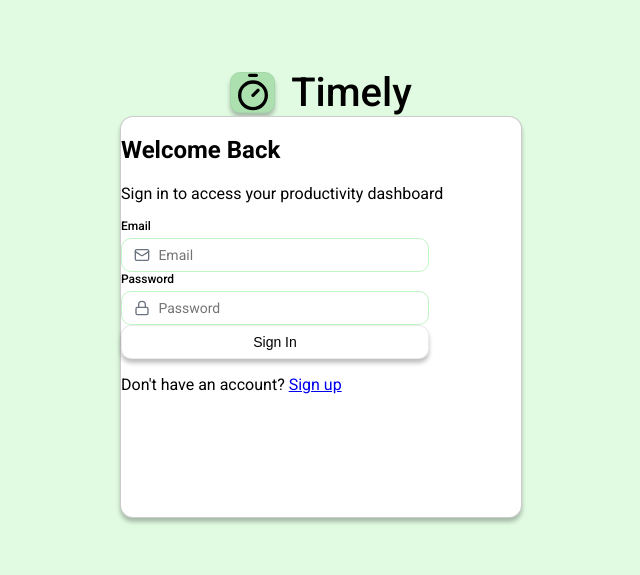
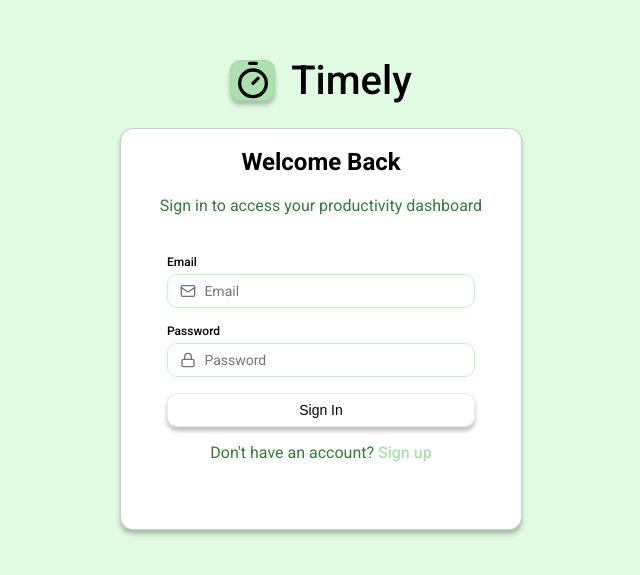
Before and after one commit to Vasuuu641/Timely_Public, a React (Vite) app in the folder Timely/: page /login in a window 1280 px wide. Shown: the part 107-682 px from the top of the page, without its empty margins (319-959 px from the left). Built offline with nearby package versions, Linux system fonts and the light colour scheme.

Commit message:
Finished styling login form

```diff
--- a/Timely/src/components/FormInput/FormInput.css
+++ b/Timely/src/components/FormInput/FormInput.css
@@ -1,3 +1,5 @@
+@import url('https://fonts.googleapis.com/css2?family=Roboto:wght@400;500;700&display=swap');
+
 /* Form Field Container */
 .form-field {
   display: flex;
@@ -5,13 +7,17 @@
   gap: 0.3rem;          /* space between label and input box */
   width: 100%;           /* allows responsive scaling if needed */
   font-family: 'Roboto', sans-serif;
+  align-items: center;
 }
 
 /* Label */
 .form-field label {
+  width: 308px;
   font-size: 12px;       /* small, readable */
   font-weight: 500;
   color: #000;
+  font-family: Roboto;
+  align-items: left;
 }
 
 /* Input Wrapper (box around input + icon) */
--- a/Timely/src/pages/login/Login.css
+++ b/Timely/src/pages/login/Login.css
@@ -14,11 +14,25 @@ html, body {
   overflow: hidden;
 }
 
+.login-form h2 {
+  margin-bottom: 0.25rem; /* reduce gap below heading */
+}
+
+.login-form p {
+  margin-top: 0;          /* kill default top margin */
+  margin-bottom: 1.5rem; /* keep spacing before inputs */
+}
+
+.login-header{
+  margin-bottom: 1.5rem;
+}
+
+
 #login {
   min-height: 100vh;
   display: flex;
   flex-direction: column;
-  align-items: center;     /* horizontal centering */
+  align-items: center;
   justify-content: center;
 }
 
@@ -49,10 +63,39 @@ html, body {
 }
 
 .login-form {
-  width: 400px;
+  max-width: 400px;
   height: 400px;
   border-radius: 13px;
   border: 1px solid rgba(0, 0, 0, 0.20);
   background: #FFF;
   box-shadow: 0 4px 4px 0 rgba(0, 0, 0, 0.25);
+  align-items: center;
+  gap: 1rem;
+  width: 100%;
+  display: flex;
+  flex-direction: column;
 }
+
+.error-message {
+  color: red;
+  font-size: 12px;
+  text-align: center;   /* center error text */
+}
+
+.auth-subtext {
+  color: #0A5C10D1;
+}
+
+.auth-switch{
+  color: #0A5C10D1;
+}
+
+.auth-switch a {
+  color: #ACE1AF;
+  font-weight: 500;
+  text-decoration: none;
+}
+
+.auth-switch a:hover {
+  text-decoration: underline;
+}
--- a/Timely/src/pages/login/Loginn.tsx
+++ b/Timely/src/pages/login/Loginn.tsx
@@ -47,16 +47,18 @@ export default function Login() {
 
   return (
     <section id="login">
-      <div className = "heading-with-icon">
+      <div className = "login-header">
+         <div className = "heading-with-icon">
         <div className="icon-box">
           <Timer size={40} />
         </div>
         Timely
       </div>
+      </div>
 
       <form className = "login-form" onSubmit={handleSubmit}>
         <h2> Welcome Back </h2>
-        <p>Sign in to access your productivity dashboard</p>
+        <p className = "auth-subtext">Sign in to access your productivity dashboard</p>
 
         {error && <div className="login-error">{error}</div>}
 
@@ -82,7 +84,7 @@ export default function Login() {
 
         <Button text="Sign In" variant="signin" type="submit" />
 
-        <p>Don't have an account? <a href="/register">Sign up</a></p>
+        <p className = "auth-switch">Don't have an account? <a href="/register">Sign up</a></p>
       </form>
     </section>
   );
```
